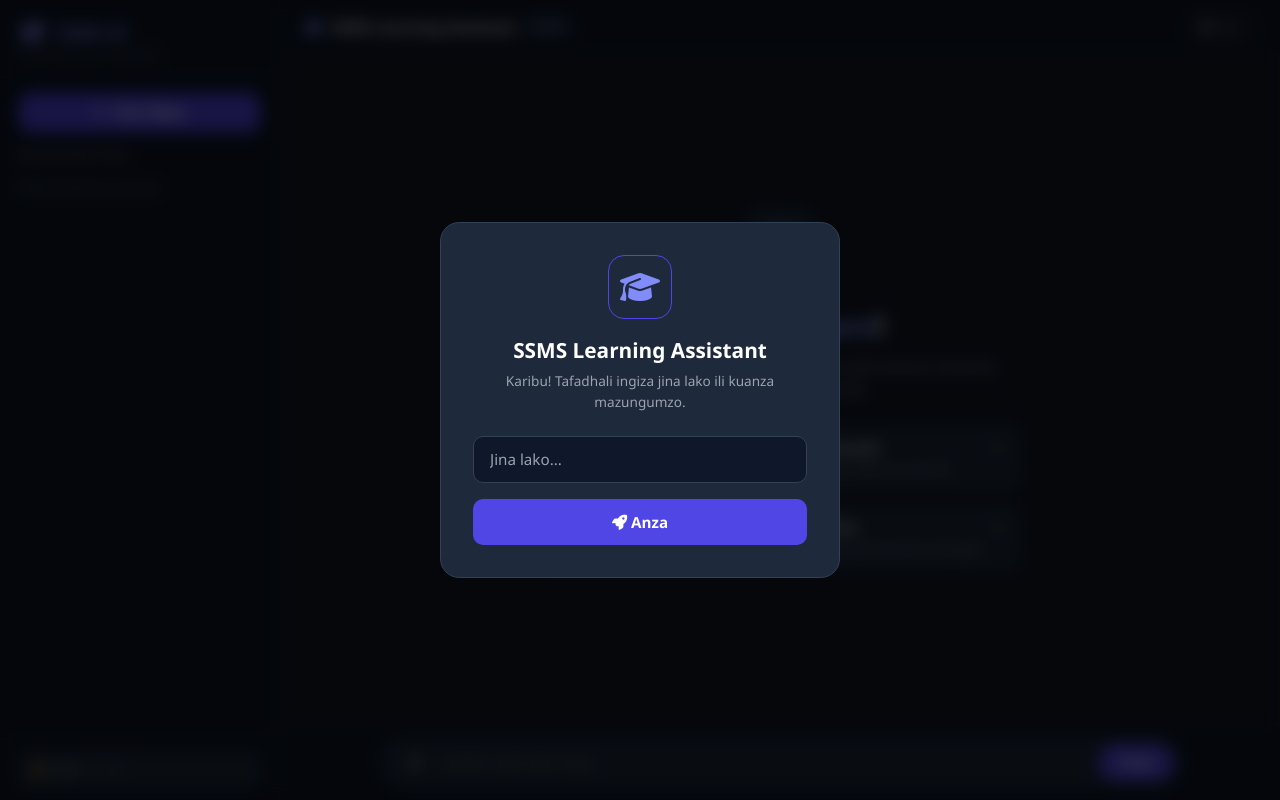
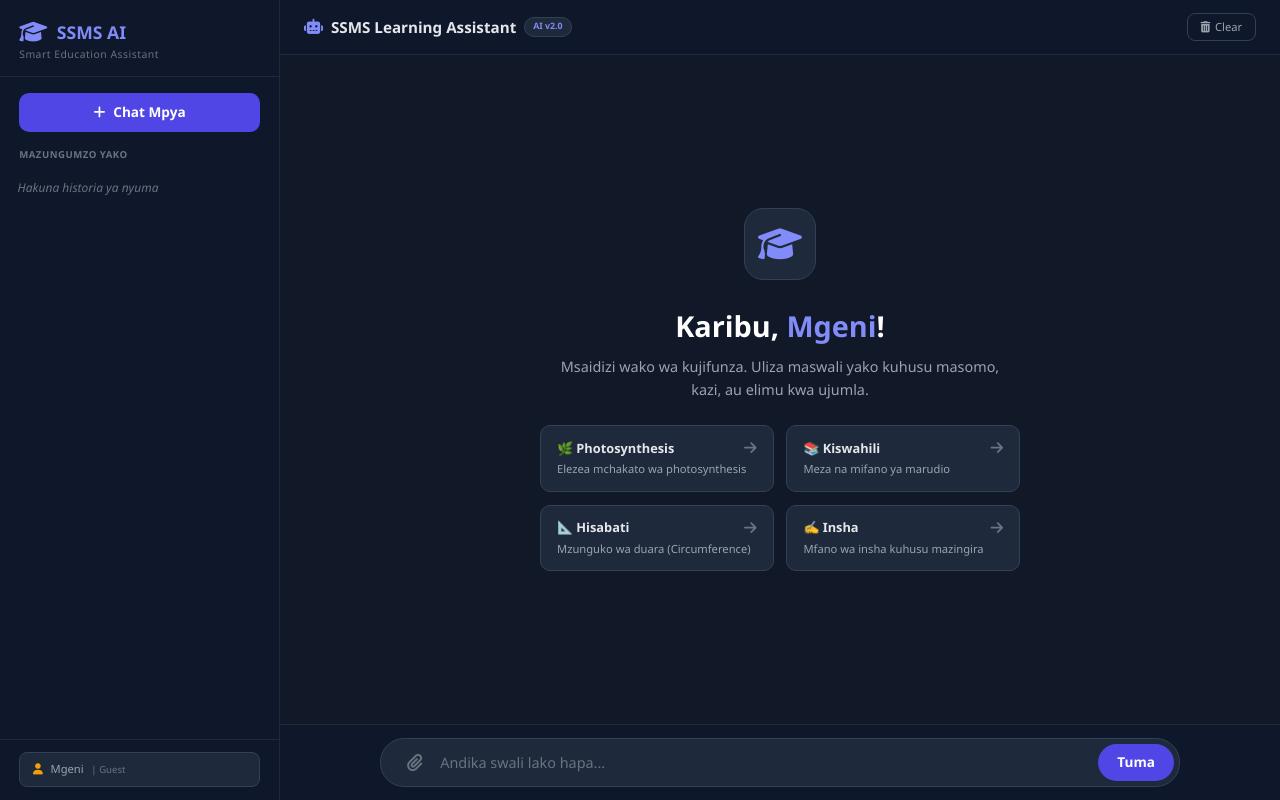
Before and after one commit to Eliajeremiamhapa/elixa-draw, a Flask app: page / in a window 1280 px wide. Run offline with Flask 3, Linux system fonts and the light colour scheme; some libraries are stand-ins or nearby versions.

Commit message:
Refactor name modal and improve user interaction
Refactored name modal handling and improved event listeners for user interactions. Updated styles and structure for better visibility and functionality.

```diff
--- a/templates/index.html
+++ b/templates/index.html
@@ -446,6 +446,22 @@
         .suggestion-btn:hover .title i { color: #818cf8; }
         .suggestion-btn .desc { color: #9ca3af; font-size: 0.7rem; }
 
+        /* FIX: Name Modal - hidden by default */
+        #nameModal {
+            display: none;
+            position: fixed;
+            inset: 0;
+            background: rgba(0,0,0,0.7);
+            backdrop-filter: blur(8px);
+            align-items: center;
+            justify-content: center;
+            z-index: 2000;
+            padding: 1rem;
+        }
+        #nameModal.active {
+            display: flex;
+        }
+
         @media (max-width: 768px) {
             .sidebar {
                 transform: translateX(-100%);
@@ -593,8 +609,8 @@
     </div>
 </main>
 
-<!-- Name Modal -->
-<div id="nameModal" style="display: none; position: fixed; inset: 0; background: rgba(0,0,0,0.7); backdrop-filter: blur(8px); display: flex; align-items: center; justify-content: center; z-index: 2000; padding: 1rem;">
+<!-- Name Modal - FIXED -->
+<div id="nameModal">
     <div style="background: #1e293b; border: 1px solid #334155; border-radius: 1.2rem; padding: 2rem; max-width: 400px; width: 100%; text-align: center;">
         <div style="width: 4rem; height: 4rem; border-radius: 1rem; background: #1e293b; border: 1px solid #4f46e5; display: flex; align-items: center; justify-content: center; margin: 0 auto 1rem; font-size: 2rem; color: #818cf8;">
             <i class="fas fa-graduation-cap"></i>
@@ -645,15 +661,15 @@
     let currentUserName = '';
 
     // ============================================================
-    // NAME HANDLING
+    // NAME HANDLING - FIXED
     // ============================================================
 
     function showNameModal() {
-        nameModal.style.display = 'flex';
+        nameModal.classList.add('active');
     }
 
     function hideNameModal() {
-        nameModal.style.display = 'none';
+        nameModal.classList.remove('active');
     }
 
     function getUserName() {
@@ -676,6 +692,7 @@
             loadChatHistory();
         } else {
             showNameModal();
+            nameInput.focus();
         }
     });
 
@@ -695,7 +712,10 @@
     });
 
     nameInput.addEventListener('keydown', function(e) {
-        if (e.key === 'Enter') btnSaveName.click();
+        if (e.key === 'Enter') {
+            e.preventDefault();
+            btnSaveName.click();
+        }
     });
 
     function sendNameToServer(name) {
@@ -707,7 +727,6 @@
         .then(res => res.json())
         .then(data => {
             if (data.status === 'success' && data.welcome_message) {
-                // Add welcome message from server if any
                 addMessage('ai', data.welcome_message);
             }
         })
@@ -731,7 +750,6 @@
     hamburgerBtn.addEventListener('click', openSidebar);
     sidebarOverlay.addEventListener('click', closeSidebar);
 
-    // Close sidebar on escape key
     document.addEventListener('keydown', function(e) {
         if (e.key === 'Escape') closeSidebar();
     });
@@ -741,14 +759,11 @@
     // ============================================================
 
     function loadChatHistory() {
-        // Fetch chat history from server
         fetch('/history')
             .then(res => res.json())
             .then(data => {
                 if (data.history && data.history.length > 0) {
-                    // Update sidebar
                     updateHistoryList(data.history);
-                    // Load last chat if exists
                     if (data.current_chat && data.current_chat.messages) {
                         showChat(data.current_chat.messages);
                     }
@@ -760,11 +775,9 @@
     function updateHistoryList(history) {
         if (noHistoryText) noHistoryText.style.display = 'none';
 
-        // Clear existing history items (keep noHistoryText)
         const items = historyList.querySelectorAll('.history-item');
         items.forEach(el => el.remove());
 
-        // Add items in reverse (newest first)
         history.slice().reverse().forEach(chat => {
             const div = document.createElement('div');
             div.className = 'history-item';
@@ -793,12 +806,10 @@
     }
 
     function showChat(messages) {
-        // Hide welcome, show messages
         welcomeScreen.style.display = 'none';
         messagesList.style.display = 'block';
         messagesList.innerHTML = '';
 
-        // Filter out system messages
         messages.forEach(msg => {
             if (msg.parts && msg.parts[0] && msg.parts[0].text &&
                 msg.parts[0].text.startsWith('SYSTEM INSTRUCTION:')) {
@@ -816,7 +827,6 @@
             }
         });
 
-        // Scroll to bottom
         chatContainer.scrollTop = chatContainer.scrollHeight;
     }
 
@@ -825,27 +835,22 @@
     // ============================================================
 
     function addMessage(role, text, animate = true) {
-        // Hide welcome screen
         welcomeScreen.style.display = 'none';
         messagesList.style.display = 'block';
 
         const wrapper = document.createElement('div');
         wrapper.className = `message-wrapper ${role}`;
 
-        // Avatar
         const avatar = document.createElement('div');
         avatar.className = `message-avatar ${role}`;
         avatar.innerHTML = role === 'user' ? '<i class="fas fa-user"></i>' : '<i class="fas fa-robot"></i>';
 
-        // Content wrapper
         const content = document.createElement('div');
         content.className = 'message-content';
 
-        // Bubble
         const bubble = document.createElement('div');
         bubble.className = `message-bubble ${role}`;
 
-        // If AI and animate, type it out
         if (role === 'ai' && animate) {
             content.appendChild(bubble);
             wrapper.appendChild(content);
@@ -856,7 +861,6 @@
             }
             messagesList.appendChild(wrapper);
 
-            // Typing animation
             let index = 0;
             const chunk = 10;
 
@@ -867,7 +871,6 @@
                     chatContainer.scrollTop = chatContainer.scrollHeight;
                     setTimeout(typeNext, 5);
                 } else {
-                    // Ensure full text is shown
                     bubble.innerHTML = marked.parse(text);
                     chatContainer.scrollTop = chatContainer.scrollHeight;
                 }
@@ -887,18 +890,26 @@
         }
     }
 
-    function addTypingIndicator() {
-        const wrapper = document.createElement('div');
-        wrapper.className = 'message-wrapper ai';
-        wrapper.id = 'typing-indicator';
+    // ============================================================
+    // IMAGE HANDLING
+    // ============================================================
 
-        const avatar = document.createElement('div');
-        avatar.className = 'message-avatar ai';
-        avatar.innerHTML = '<i class="fas fa-robot"></i>';
+    btnAttach.addEventListener('click', function() {
+        fileInput.click();
+    });
 
-        const content = document.createElement('div');
-        content.className = 'message-content';
+    fileInput.addEventListener('change', function() {
+        if (this.files && this.files[0]) {
+            selectedFile = this.files[0];
+            const reader = new FileReader();
+            reader.onload = function(e) {
+                imgPreview.src = e.target.result;
+                imagePreviewCard.style.display = 'block';
+            };
+            reader.readAsDataURL(selectedFile);
+        }
+    });
 
-        const bubble = document.createElement('div');
-        bubble.className = 'message-bubble ai';
-        bubble.innerHTML = `
+    btnRemoveImage.addEventListener('click', function() {
+        selectedFile = null;
+        fileInput.value = '';
```
